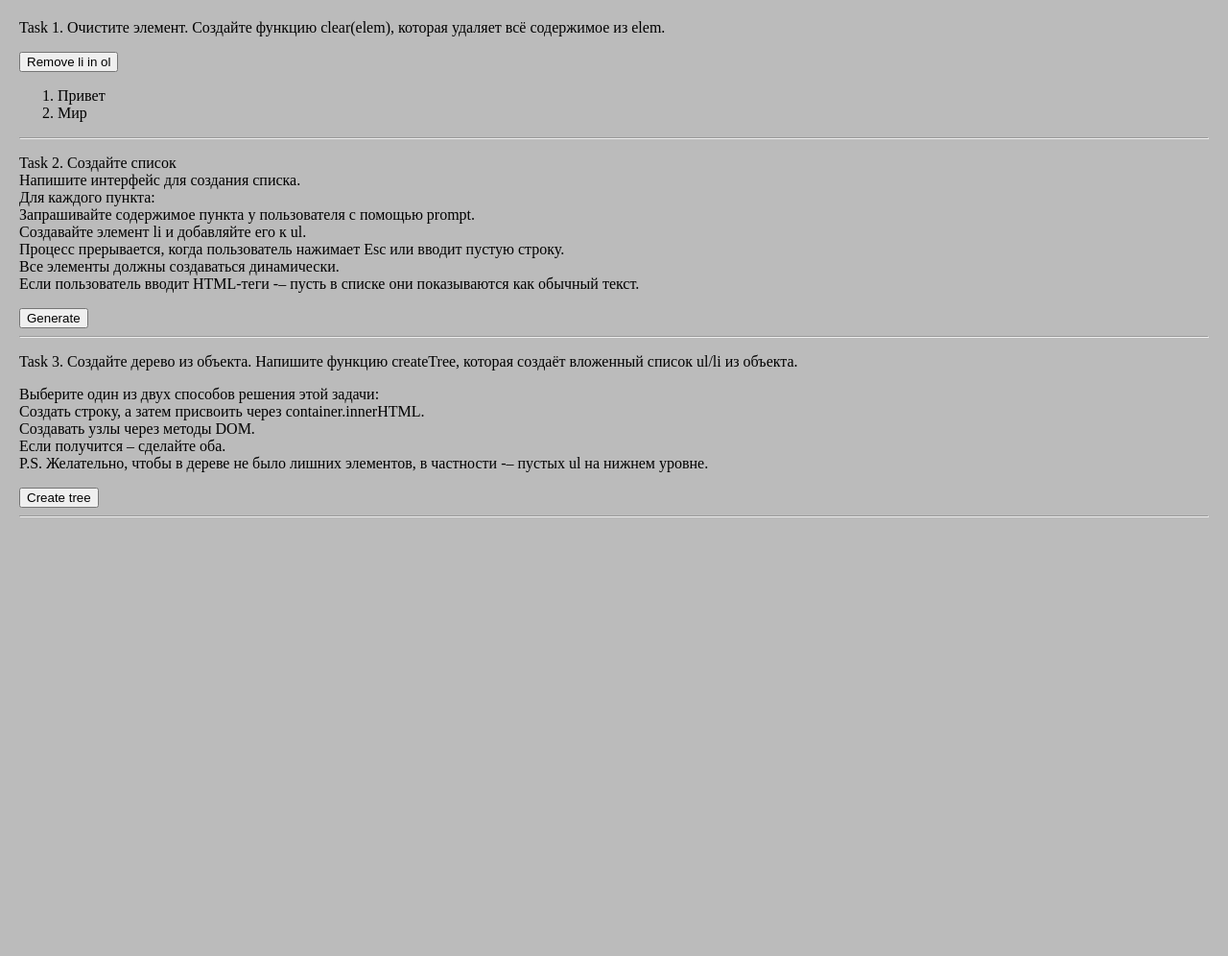
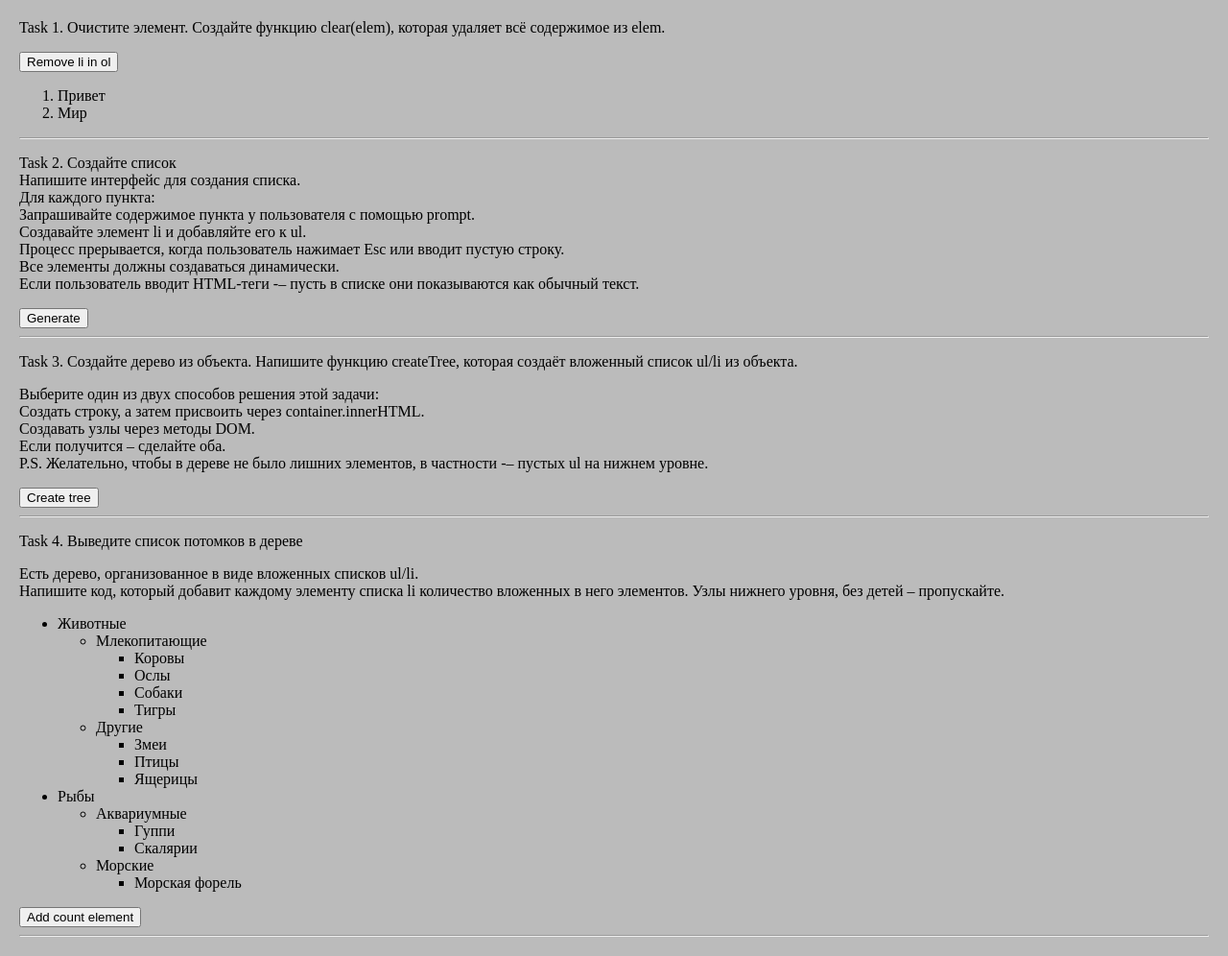
Before and after one commit to NikitaBelevich/-.-DOM.-Lesson-7, a plain HTML site: page index.html in a window 1280 px wide. Shown: the whole page at 96% size. Before the commit the page ends 800 px from the top, so only its background shows below. Drawn offline with Linux system fonts and the light colour scheme.

Commit message:
Задача 4 (Подсчёт вложенных узлов li)

```diff
--- a/index.html
+++ b/index.html
@@ -62,6 +62,56 @@
         </div>
     </div>
     <hr>
+    <div>
+        <p>Task 4. Выведите список потомков в дереве</p>
+        <p>
+            Есть дерево, организованное в виде вложенных списков ul/li. <br>
+
+            Напишите код, который добавит каждому элементу списка li количество вложенных в него элементов. Узлы нижнего уровня, без детей – пропускайте.
+        </p>
+        <div class="task4">
+
+            <ul>
+                <li>Животные
+                  <ul>
+                    <li>Млекопитающие
+                      <ul>
+                        <li>Коровы</li>
+                        <li>Ослы</li>
+                        <li>Собаки</li>
+                        <li>Тигры</li>
+                      </ul>
+                    </li>
+                    <li>Другие
+                      <ul>
+                        <li>Змеи</li>
+                        <li>Птицы</li>
+                        <li>Ящерицы</li>
+                      </ul>
+                    </li>
+                  </ul>
+                </li>
+                <li>Рыбы
+                  <ul>
+                    <li>Аквариумные
+                      <ul>
+                        <li>Гуппи</li>
+                        <li>Скалярии</li>
+                      </ul>
+                    </li>
+                    <li>Морские
+                      <ul>
+                        <li>Морская форель</li>
+                      </ul>
+                    </li>
+                  </ul>
+                </li>
+              </ul>
+
+            <button>Add count element</button>
+        </div>
+    </div>
+    <hr>
 
 
     <script src="js/app.js" defer></script>
--- a/js/app.js
+++ b/js/app.js
@@ -110,3 +110,28 @@ function createRecList(dataList) {
 
      return ulNode;
 }
+
+
+/*
+Task 4. Выведите список потомков в дереве
+Есть дерево, организованное в виде вложенных списков ul/li. <br>
+
+Напишите код, который добавит каждому элементу списка li количество вложенных в него элементов. Узлы нижнего уровня, без детей – пропускайте.
+*/
+let divTask4 = document.querySelector('.task4');
+const but4 = document.querySelector('.task4 button');
+but4.addEventListener('click', () => {
+    let targetList = document.querySelector('.task4 > ul');
+    addCountElemInLi(targetList);
+});
+
+function addCountElemInLi(list) {
+    Array.from(list.children).forEach((elem) => {
+        if (elem.constructor.name == 'HTMLLIElement' && elem.children.length != 0) {
+            // let firstTextNode = elem.firstChild.data;
+            let quantityChildLi = elem.querySelectorAll('li').length;
+            elem.firstChild.data += `[${quantityChildLi}]`;
+        }
+        addCountElemInLi(elem);
+    });
+}
```
